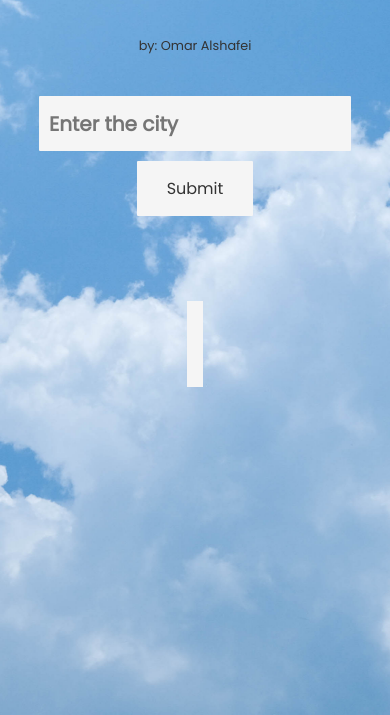
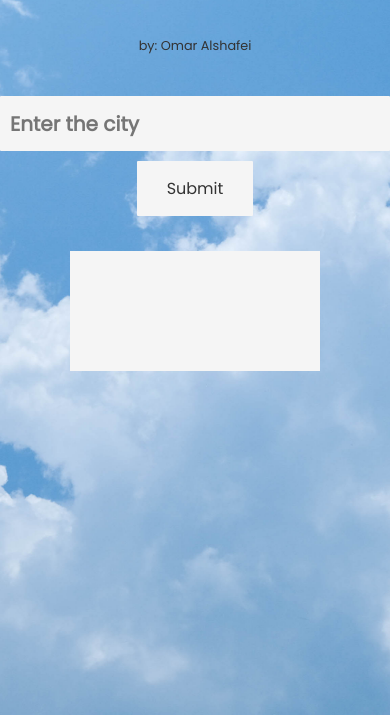
Before and after one commit to OmarAlshafei/weatherApplication, a plain HTML site: page index.html in a window 390 px wide. Shown: the part 129-844 px from the top of the page. Drawn offline with Linux system fonts and the light colour scheme.

Commit message:
fixed visuals

```diff
--- a/style.css
+++ b/style.css
@@ -64,7 +64,7 @@
   }
 
   .input input[type="text"] {
-    width: 80%;
+    width: 100%;
     max-width: 600px;
     height: 55px;
     padding: 5px 10px;
@@ -78,14 +78,15 @@
   }
 
   .card {
-    width: fit-content;
-    max-width: 100%;
-    padding: 5px 10px;
+    width: 90%;
+    max-width: fit-content;
+    height: 90%;
+    max-height: fit-content;
     background: whitesmoke;
-    margin: 50px auto;
+    margin: auto auto;
     text-align: center;
     border-radius: 0;
-    padding: 8px;
+    padding: 25px 125px;
     color: #333;
     font-size: 1.5em;
     overflow-y: auto;
@@ -152,13 +153,11 @@
     }
 
     .input input[type="text"] {
-      max-width:fit-content;
+      max-width: 400px;
     }
 
     .card {
-      width: fit-content;
-      max-width: 100%;
-      height: max-content;
-      max-height: 100%;
+      width: 90%;
+      max-height: 50vh;
     }
   }
```
